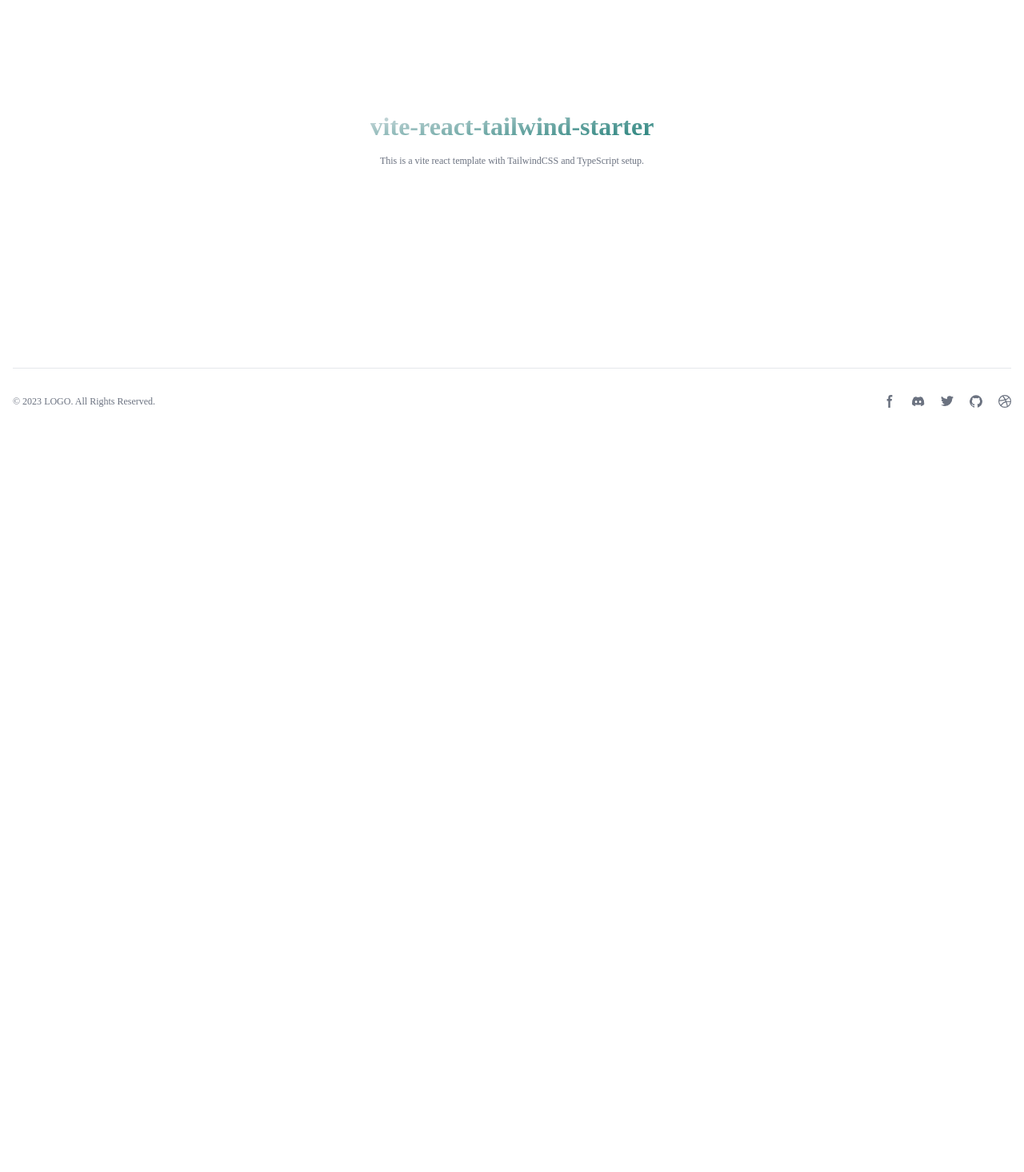
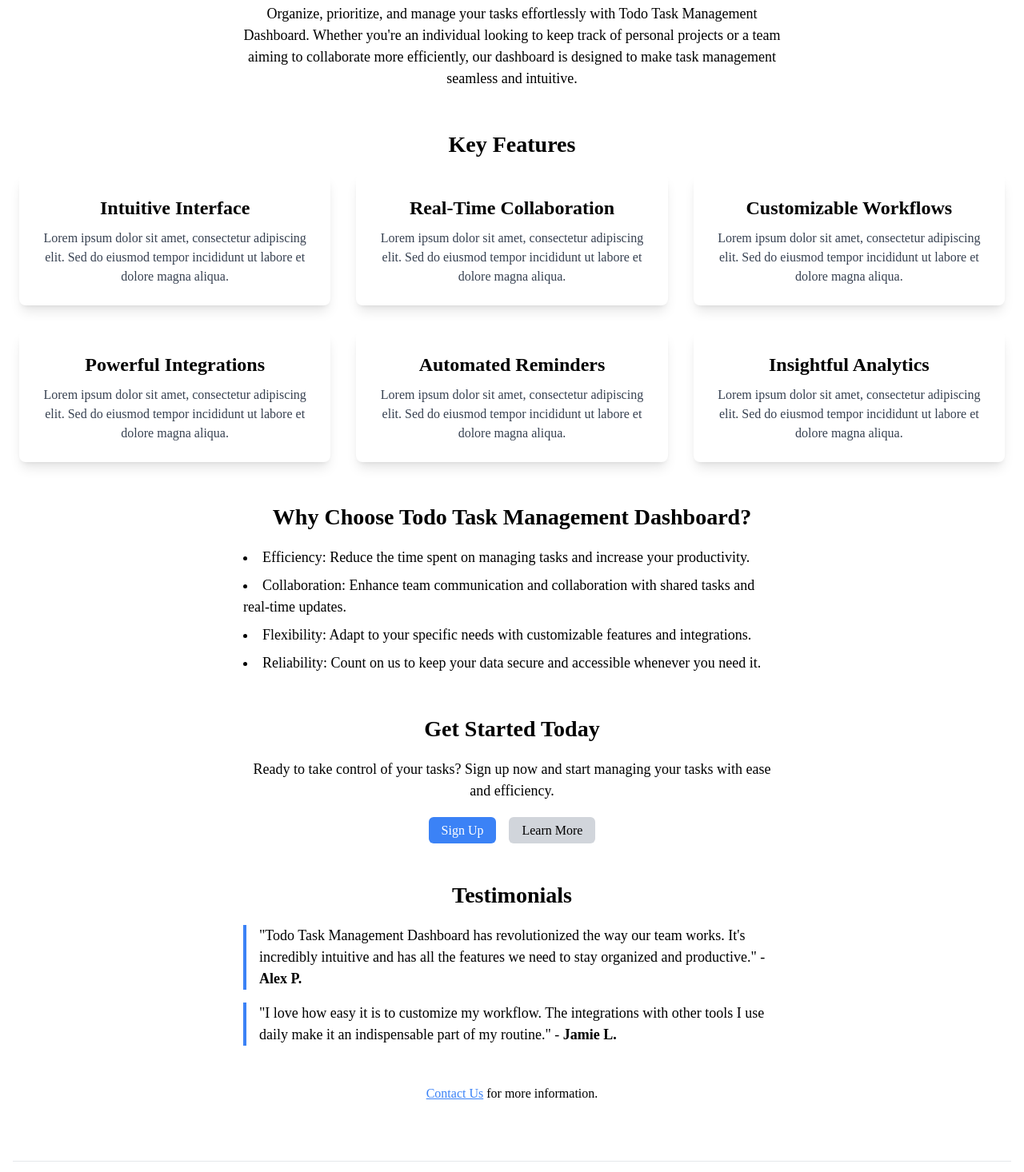
Before and after one commit to Bhusnar5044/qp-react-assessment, a React (Vite) app: page / in a window 1280 px wide. Shown: the part 124-1590 px from the top of the page at 80% size. Before the commit the page ends 800 px from the top, so only its background shows below. Built offline with nearby package versions, Linux system fonts and the light colour scheme.

Commit message:
feat: updated home page

```diff
--- a/src/pages/home/index.tsx
+++ b/src/pages/home/index.tsx
@@ -1,20 +1,82 @@
-import Footer from '@/layout/Footer';
-import Header from '@/layout/Header';
+import FeatureCard from '@/components/common/FeatureCard';
+import PageLayout from '@/layout/PageLayout';
+import React from 'react';
+import { Link } from 'react-router-dom';
 
-const Home = () => {
+const Home: React.FC = () => {
   return (
-    <>
-      <Header />
-      <div className="flex min-h-[60vh] flex-col items-center justify-center gap-8 text-center">
-        <div className="grid gap-2.5">
+    <PageLayout>
+      <div className="p-6">
+        <section className="mb-12 text-center">
           <h1 className="bg-gradient-to-br from-gray-200 to-teal-700 bg-clip-text text-2xl font-bold text-transparent md:text-3xl">
-            vite-react-tailwind-starter
+            Simplify Your Task Management
           </h1>
-          <p className="text-xs text-gray-500 md:text-sm">This is a vite react template with TailwindCSS and TypeScript setup.</p>
-        </div>
+          <p className="text-lg max-w-2xl mx-auto">
+            Organize, prioritize, and manage your tasks effortlessly with Todo Task Management Dashboard. Whether you're an individual looking to keep
+            track of personal projects or a team aiming to collaborate more efficiently, our dashboard is designed to make task management seamless
+            and intuitive.
+          </p>
+        </section>
+
+        <section className="mb-12">
+          <h2 className="text-2xl font-bold mb-4 text-center">Key Features</h2>
+          <div className="grid grid-cols-1 sm:grid-cols-2 lg:grid-cols-3 gap-8">
+            <FeatureCard title="Intuitive Interface" />
+            <FeatureCard title="Real-Time Collaboration" />
+            <FeatureCard title="Customizable Workflows" />
+            <FeatureCard title="Powerful Integrations" />
+            <FeatureCard title="Automated Reminders" />
+            <FeatureCard title="Insightful Analytics" />
+          </div>
+        </section>
+
+        <section className="mb-12">
+          <h2 className="text-2xl font-bold mb-4 text-center">Why Choose Todo Task Management Dashboard?</h2>
+          <ul className="list-disc list-inside space-y-2 text-lg max-w-2xl mx-auto">
+            <li>Efficiency: Reduce the time spent on managing tasks and increase your productivity.</li>
+            <li>Collaboration: Enhance team communication and collaboration with shared tasks and real-time updates.</li>
+            <li>Flexibility: Adapt to your specific needs with customizable features and integrations.</li>
+            <li>Reliability: Count on us to keep your data secure and accessible whenever you need it.</li>
+          </ul>
+        </section>
+
+        <section className="mb-12 text-center">
+          <h2 className="text-2xl font-bold mb-4">Get Started Today</h2>
+          <p className="text-lg mb-6 max-w-2xl mx-auto">
+            Ready to take control of your tasks? Sign up now and start managing your tasks with ease and efficiency.
+          </p>
+          <div className="space-x-4">
+            <Link to="/login" className="px-4 py-2 bg-blue-500 text-white rounded-md">
+              Sign Up
+            </Link>
+            <Link to="/" className="px-4 py-2 bg-gray-300 dark:bg-gray-700 text-black dark:text-white rounded-md">
+              Learn More
+            </Link>
+          </div>
+        </section>
+
+        <section className="mb-12">
+          <h2 className="text-2xl font-bold mb-4 text-center">Testimonials</h2>
+          <div className="max-w-2xl mx-auto">
+            <blockquote className="text-lg mb-4 border-l-4 border-blue-500 pl-4">
+              "Todo Task Management Dashboard has revolutionized the way our team works. It's incredibly intuitive and has all the features we need to
+              stay organized and productive." - <strong>Alex P.</strong>
+            </blockquote>
+            <blockquote className="text-lg border-l-4 border-blue-500 pl-4">
+              "I love how easy it is to customize my workflow. The integrations with other tools I use daily make it an indispensable part of my
+              routine." - <strong>Jamie L.</strong>
+            </blockquote>
+          </div>
+        </section>
+
+        <section className="text-center mt-12">
+          <a href="#" className="text-blue-500 underline">
+            Contact Us
+          </a>{' '}
+          for more information.
+        </section>
       </div>
-      <Footer />
-    </>
+    </PageLayout>
   );
 };
 
```
